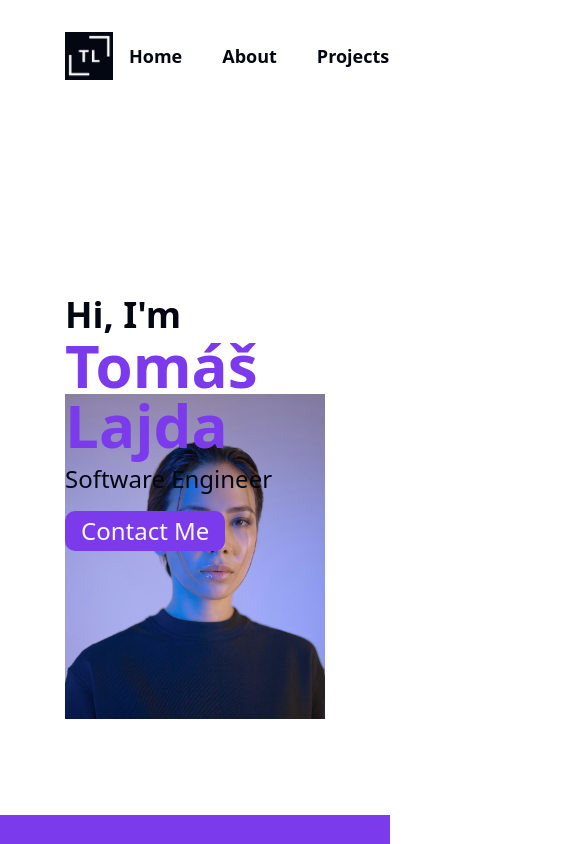
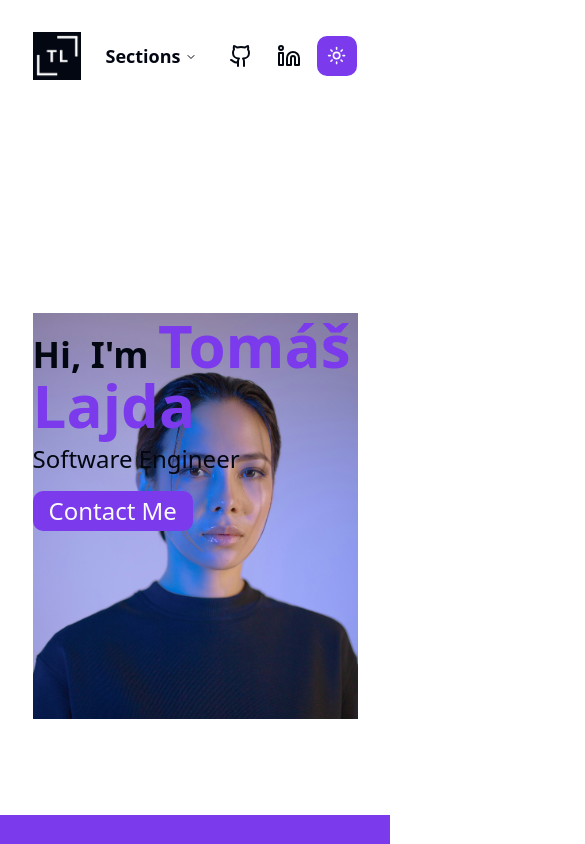
Before and after one commit to tomasLajda/portfolio, a React (Vite) app: page / in a window 390 px wide. Shown: the top 844 px of the page, 585 px wide, since content can reach past the window. Built offline with nearby package versions, Linux system fonts and the light colour scheme.

Commit message:
made site mobile ready

```diff
--- a/package.json
+++ b/package.json
@@ -13,7 +13,9 @@
     "@hookform/resolvers": "^3.9.0",
     "@radix-ui/react-dropdown-menu": "^2.1.1",
     "@radix-ui/react-label": "^2.1.0",
+    "@radix-ui/react-navigation-menu": "^1.2.0",
     "@radix-ui/react-slot": "^1.1.0",
+    "@types/react-responsive": "^8.0.8",
     "class-variance-authority": "^0.7.0",
     "clsx": "^2.1.1",
     "embla-carousel-autoplay": "^8.1.6",
@@ -22,6 +24,7 @@
     "react": "^18.3.1",
     "react-dom": "^18.3.1",
     "react-hook-form": "^7.52.1",
+    "react-responsive": "^10.0.0",
     "tailwind-merge": "^2.4.0",
     "tailwindcss-animate": "^1.0.7",
     "zod": "^3.23.8"
--- a/src/components/link-list.tsx
+++ b/src/components/link-list.tsx
@@ -4,11 +4,16 @@
   links: LinkInterface[];
   variant?: variant;
   children?: JSX.Element;
+  direction?: 'row' | 'column';
 }
 
-const LinkList = ({ links, variant, children }: LinkListProps) => {
+const LinkList = ({ links, variant, children, direction }: LinkListProps) => {
   return (
-    <ul className='flex'>
+    <ul
+      className={`flex ${
+        direction === 'column' ? 'flex-col items-center' : 'gap-2'
+      }`}
+    >
       {links.map((link, i) => (
         <Link
           key={i}
--- a/src/components/link.tsx
+++ b/src/components/link.tsx
@@ -24,7 +24,7 @@
 
 const Link = ({ url, target, variant, children, text }: LinkProps) => {
   return (
-    <li className='mr-2 '>
+    <li className=''>
       <a href={url} target={target ? '_blank' : ''}>
         <Button
           variant={variant || 'default'}
--- a/src/components/sections/about/about.tsx
+++ b/src/components/sections/about/about.tsx
@@ -5,7 +5,7 @@
 
 const About = () => {
   return (
-    <Wrapper bgColor='bg-[hsl(var(--primary))]' textColor='white'>
+    <Wrapper bgColor='bg-[hsl(var(--primary))]' textColor='white' className=''>
       <h1 className='mb-4'>About</h1>
       <div className='flex items-start'>
         <Terminal className='h-12 min-w-16 relative right-3' />
--- a/src/components/sections/contact/contact.tsx
+++ b/src/components/sections/contact/contact.tsx
@@ -43,8 +43,6 @@
 
   // 2. Define a submit handler.
   function onSubmit(values: z.infer<typeof formSchema>) {
-    // Do something with the form values.
-    // ✅ This will be type-safe and validated.
     console.log(values);
   }
 
--- a/src/components/sections/footer/footer.tsx
+++ b/src/components/sections/footer/footer.tsx
@@ -9,13 +9,13 @@
       <div className='border-t-4 border-secondary mb-2'></div>
       <div className='flex justify-between items-center'>
         <Logo className='left-1' />
-        <p className='text-center'>
+        <p className='text-center px-3 hidden sm:block'>
           Thanks for visiting! <br />
           If you have any questions, feel free to reach.
         </p>
         <LinkList links={iconLinks} variant='ghost' />
       </div>
-      <p className='text-center mt-8 text-secondary'>
+      <p className='mt-8 text-center text-secondary'>
         &copy; 2024 All rights reserved | CC0
       </p>
     </Wrapper>
--- /dev/null
+++ b/src/components/sections/nav/nav-mobile.tsx
@@ -0,0 +1,29 @@
+import {
+  NavigationMenu,
+  NavigationMenuContent,
+  NavigationMenuItem,
+  NavigationMenuList,
+  NavigationMenuTrigger,
+} from '../../ui/navigation-menu';
+
+import sectionList from '../../../utils/section-list';
+import LinkList from '../../link-list';
+
+const NavMobile = () => {
+  return (
+    <NavigationMenu>
+      <NavigationMenuList>
+        <NavigationMenuItem>
+          <NavigationMenuTrigger className='text-lg lg:text-xl font-semibold'>
+            Sections
+          </NavigationMenuTrigger>
+          <NavigationMenuContent className='pb-2'>
+            <LinkList links={sectionList} variant='link' direction='column' />
+          </NavigationMenuContent>
+        </NavigationMenuItem>
+      </NavigationMenuList>
+    </NavigationMenu>
+  );
+};
+
+export default NavMobile;
--- a/src/components/sections/nav/nav.tsx
+++ b/src/components/sections/nav/nav.tsx
@@ -1,15 +1,24 @@
+import { useMediaQuery } from 'react-responsive';
 import iconLinks from '../../../utils/icon-link-list';
 import sectionList from '../../../utils/section-list';
 import LinkList from '../../link-list';
 import Logo from '../../logo';
 import { ModeToggle } from '../../mode-toggle';
 
+import NavMobile from './nav-mobile';
+
 const Nav = () => {
+  const isMobile = useMediaQuery({ query: '(max-width: 865px)' });
+
   return (
     <div className='flex flex-col items-center mt-8'>
-      <nav className='flex flex-row items-center justify-between w-8/12'>
+      <nav className='flex flex-row gap-2 items-center justify-between sm:w-8/12'>
         <Logo className='lg:right-2' />
-        <LinkList links={sectionList} variant='ghost' />
+        {isMobile ? (
+          <NavMobile />
+        ) : (
+          <LinkList links={sectionList} variant='ghost' />
+        )}
         <LinkList links={iconLinks} variant='ghost'>
           <ModeToggle />
         </LinkList>
--- a/src/components/sections/projects/projects.tsx
+++ b/src/components/sections/projects/projects.tsx
@@ -31,7 +31,7 @@
   }, [api]);
 
   return (
-    <Wrapper className='w-min-48 max-w-screen-xl'>
+    <Wrapper className='w-min-48 w-9/12 max-w-screen-xl'>
       <h1 className='mb-8 text-center'>Projects</h1>
       <Carousel
         setApi={setApi}
--- /dev/null
+++ b/src/components/ui/navigation-menu.tsx
@@ -0,0 +1,128 @@
+import * as React from "react"
+import * as NavigationMenuPrimitive from "@radix-ui/react-navigation-menu"
+import { cva } from "class-variance-authority"
+import { ChevronDown } from "lucide-react"
+
+import { cn } from "@/lib/utils"
+
+const NavigationMenu = React.forwardRef<
+  React.ElementRef<typeof NavigationMenuPrimitive.Root>,
+  React.ComponentPropsWithoutRef<typeof NavigationMenuPrimitive.Root>
+>(({ className, children, ...props }, ref) => (
+  <NavigationMenuPrimitive.Root
+    ref={ref}
+    className={cn(
+      "relative z-10 flex max-w-max flex-1 items-center justify-center",
+      className
+    )}
+    {...props}
+  >
+    {children}
+    <NavigationMenuViewport />
+  </NavigationMenuPrimitive.Root>
+))
+NavigationMenu.displayName = NavigationMenuPrimitive.Root.displayName
+
+const NavigationMenuList = React.forwardRef<
+  React.ElementRef<typeof NavigationMenuPrimitive.List>,
+  React.ComponentPropsWithoutRef<typeof NavigationMenuPrimitive.List>
+>(({ className, ...props }, ref) => (
+  <NavigationMenuPrimitive.List
+    ref={ref}
+    className={cn(
+      "group flex flex-1 list-none items-center justify-center space-x-1",
+      className
+    )}
+    {...props}
+  />
+))
+NavigationMenuList.displayName = NavigationMenuPrimitive.List.displayName
+
+const NavigationMenuItem = NavigationMenuPrimitive.Item
+
+const navigationMenuTriggerStyle = cva(
+  "group inline-flex h-10 w-max items-center justify-center rounded-md bg-background px-4 py-2 text-sm font-medium transition-colors hover:bg-accent hover:text-accent-foreground focus:bg-accent focus:text-accent-foreground focus:outline-none disabled:pointer-events-none disabled:opacity-50 data-[active]:bg-accent/50 data-[state=open]:bg-accent/50"
+)
+
+const NavigationMenuTrigger = React.forwardRef<
+  React.ElementRef<typeof NavigationMenuPrimitive.Trigger>,
+  React.ComponentPropsWithoutRef<typeof NavigationMenuPrimitive.Trigger>
+>(({ className, children, ...props }, ref) => (
+  <NavigationMenuPrimitive.Trigger
+    ref={ref}
+    className={cn(navigationMenuTriggerStyle(), "group", className)}
+    {...props}
+  >
+    {children}{" "}
+    <ChevronDown
+      className="relative top-[1px] ml-1 h-3 w-3 transition duration-200 group-data-[state=open]:rotate-180"
+      aria-hidden="true"
+    />
+  </NavigationMenuPrimitive.Trigger>
+))
+NavigationMenuTrigger.displayName = NavigationMenuPrimitive.Trigger.displayName
+
+const NavigationMenuContent = React.forwardRef<
+  React.ElementRef<typeof NavigationMenuPrimitive.Content>,
+  React.ComponentPropsWithoutRef<typeof NavigationMenuPrimitive.Content>
+>(({ className, ...props }, ref) => (
+  <NavigationMenuPrimitive.Content
+    ref={ref}
+    className={cn(
+      "left-0 top-0 w-full data-[motion^=from-]:animate-in data-[motion^=to-]:animate-out data-[motion^=from-]:fade-in data-[motion^=to-]:fade-out data-[motion=from-end]:slide-in-from-right-52 data-[motion=from-start]:slide-in-from-left-52 data-[motion=to-end]:slide-out-to-right-52 data-[motion=to-start]:slide-out-to-left-52 md:absolute md:w-auto ",
+      className
+    )}
+    {...props}
+  />
+))
+NavigationMenuContent.displayName = NavigationMenuPrimitive.Content.displayName
+
+const NavigationMenuLink = NavigationMenuPrimitive.Link
+
+const NavigationMenuViewport = React.forwardRef<
+  React.ElementRef<typeof NavigationMenuPrimitive.Viewport>,
+  React.ComponentPropsWithoutRef<typeof NavigationMenuPrimitive.Viewport>
+>(({ className, ...props }, ref) => (
+  <div className={cn("absolute left-0 top-full flex justify-center")}>
+    <NavigationMenuPrimitive.Viewport
+      className={cn(
+        "origin-top-center relative mt-1.5 h-[var(--radix-navigation-menu-viewport-height)] w-full overflow-hidden rounded-md border bg-popover text-popover-foreground shadow-lg data-[state=open]:animate-in data-[state=closed]:animate-out data-[state=closed]:zoom-out-95 data-[state=open]:zoom-in-90 md:w-[var(--radix-navigation-menu-viewport-width)]",
+        className
+      )}
+      ref={ref}
+      {...props}
+    />
+  </div>
+))
+NavigationMenuViewport.displayName =
+  NavigationMenuPrimitive.Viewport.displayName
+
+const NavigationMenuIndicator = React.forwardRef<
+  React.ElementRef<typeof NavigationMenuPrimitive.Indicator>,
+  React.ComponentPropsWithoutRef<typeof NavigationMenuPrimitive.Indicator>
+>(({ className, ...props }, ref) => (
+  <NavigationMenuPrimitive.Indicator
+    ref={ref}
+    className={cn(
+      "top-full z-[1] flex h-1.5 items-end justify-center overflow-hidden data-[state=visible]:animate-in data-[state=hidden]:animate-out data-[state=hidden]:fade-out data-[state=visible]:fade-in",
+      className
+    )}
+    {...props}
+  >
+    <div className="relative top-[60%] h-2 w-2 rotate-45 rounded-tl-sm bg-border shadow-md" />
+  </NavigationMenuPrimitive.Indicator>
+))
+NavigationMenuIndicator.displayName =
+  NavigationMenuPrimitive.Indicator.displayName
+
+export {
+  navigationMenuTriggerStyle,
+  NavigationMenu,
+  NavigationMenuList,
+  NavigationMenuItem,
+  NavigationMenuContent,
+  NavigationMenuTrigger,
+  NavigationMenuLink,
+  NavigationMenuIndicator,
+  NavigationMenuViewport,
+}
--- a/src/components/wrapper.tsx
+++ b/src/components/wrapper.tsx
@@ -13,7 +13,9 @@
       }`}
     >
       <div
-        className={`flex flex-col w-8/12 my-24 ${className ? className : ''}`}
+        className={`flex flex-col w-10/12 sm:w-8/12 my-24 ${
+          className ? className : ''
+        }`}
       >
         {children}
       </div>
--- a/src/index.css
+++ b/src/index.css
@@ -75,5 +75,5 @@
 }
 
 p {
-  @apply text-base lg:text-lg;
+  @apply text-sm sm:text-base lg:text-lg;
 }
```
Also changed, not shown: 1 other file (tests, documents, lock files or other folders).
